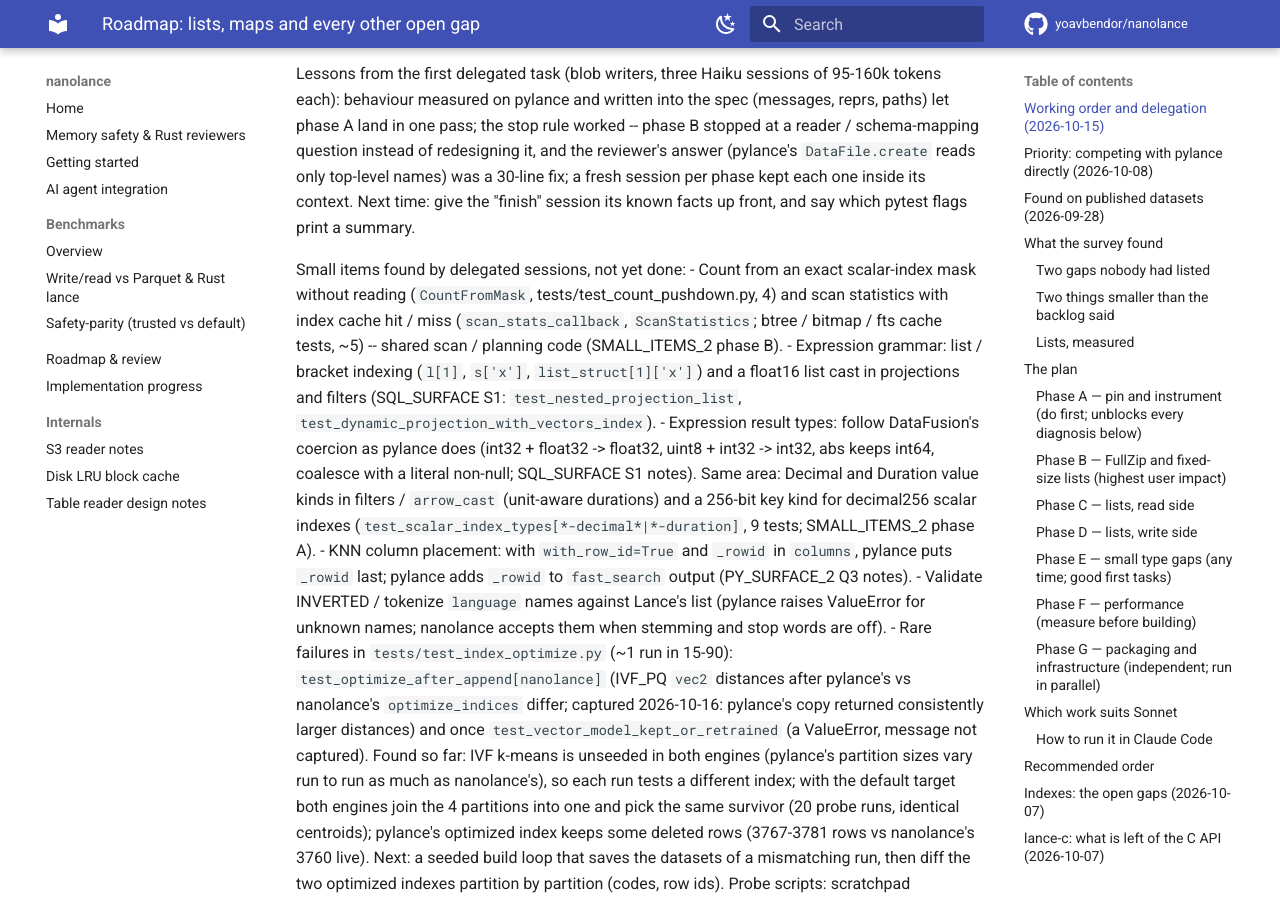
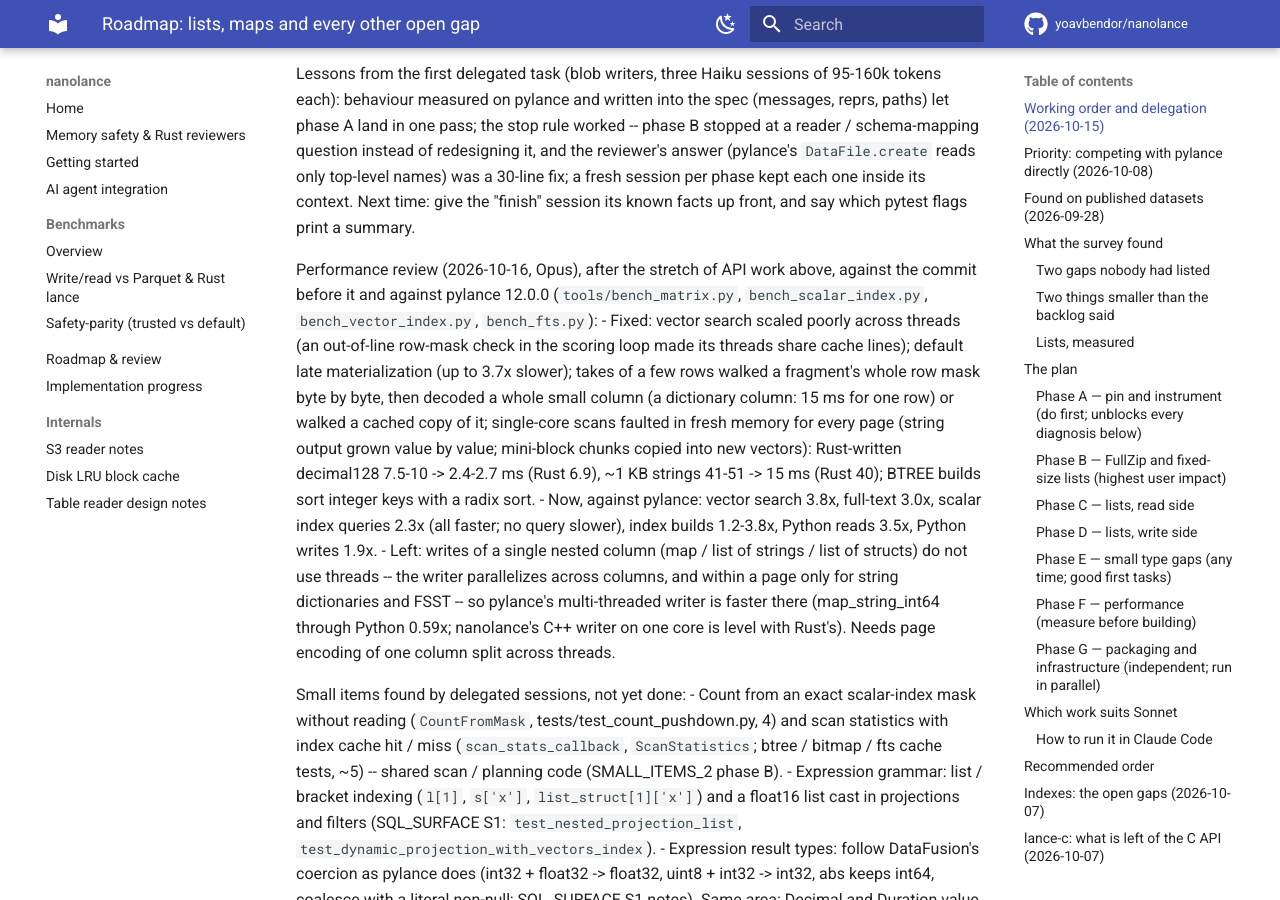
Before and after one commit to yoavbendor/nanolance, an MkDocs documentation site: the page built from docs/ROADMAP.md, in a window 1280 px wide and 900 px high, scrolled down 2503 px. Built offline with MkDocs 1.6.1 and Material for MkDocs 9.7.7, drawn with Linux system fonts in a browser that asks for light colours; comment, search, counter and statistics services are not loaded.

Commit message:
ROADMAP: performance review results and the nested-column write gap
Co-Authored-By: Claude Opus 5.5 <noreply@anthropic.com>
Claude-Session: https://claude.ai/code/session_014PGy9PK68gHvyR8T1r5ueY

```diff
--- a/docs/ROADMAP.md
+++ b/docs/ROADMAP.md
@@ -47,6 +47,24 @@ one pass; the stop rule worked -- phase B stopped at a reader / schema-mapping q
 redesigning it, and the reviewer's answer (pylance's `DataFile.create` reads only top-level names)
 was a 30-line fix; a fresh session per phase kept each one inside its context. Next time: give the
 "finish" session its known facts up front, and say which pytest flags print a summary.
+
+Performance review (2026-10-16, Opus), after the stretch of API work above, against the commit
+before it and against pylance 12.0.0 (`tools/bench_matrix.py`, `bench_scalar_index.py`,
+`bench_vector_index.py`, `bench_fts.py`):
+- Fixed: vector search scaled poorly across threads (an out-of-line row-mask check in the scoring
+  loop made its threads share cache lines); default late materialization (up to 3.7x slower);
+  takes of a few rows walked a fragment's whole row mask byte by byte, then decoded a whole small
+  column (a dictionary column: 15 ms for one row) or walked a cached copy of it; single-core scans
+  faulted in fresh memory for every page (string output grown value by value; mini-block chunks
+  copied into new vectors): Rust-written decimal128 7.5-10 -> 2.4-2.7 ms (Rust 6.9), ~1 KB
+  strings 41-51 -> 15 ms (Rust 40); BTREE builds sort integer keys with a radix sort.
+- Now, against pylance: vector search 3.8x, full-text 3.0x, scalar index queries 2.3x (all
+  faster; no query slower), index builds 1.2-3.8x, Python reads 3.5x, Python writes 1.9x.
+- Left: writes of a single nested column (map / list of strings / list of structs) do not use
+  threads -- the writer parallelizes across columns, and within a page only for string
+  dictionaries and FSST -- so pylance's multi-threaded writer is faster there (map_string_int64
+  through Python 0.59x; nanolance's C++ writer on one core is level with Rust's). Needs page
+  encoding of one column split across threads.
 
 Small items found by delegated sessions, not yet done:
 - Count from an exact scalar-index mask without reading (`CountFromMask`, tests/test_count_pushdown.py, 4) and scan statistics with index cache hit / miss (`scan_stats_callback`, `ScanStatistics`; btree / bitmap / fts cache tests, ~5) -- shared scan / planning code (SMALL_ITEMS_2 phase B).
```
